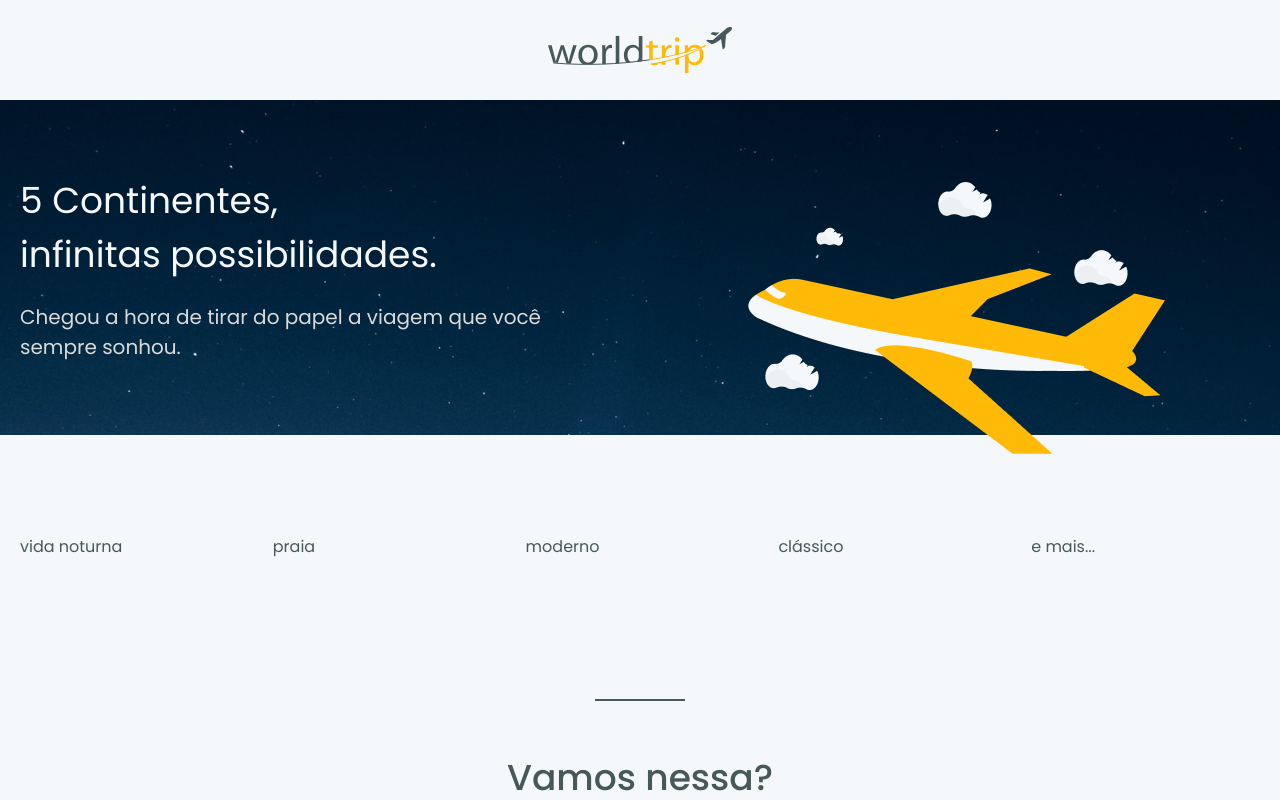
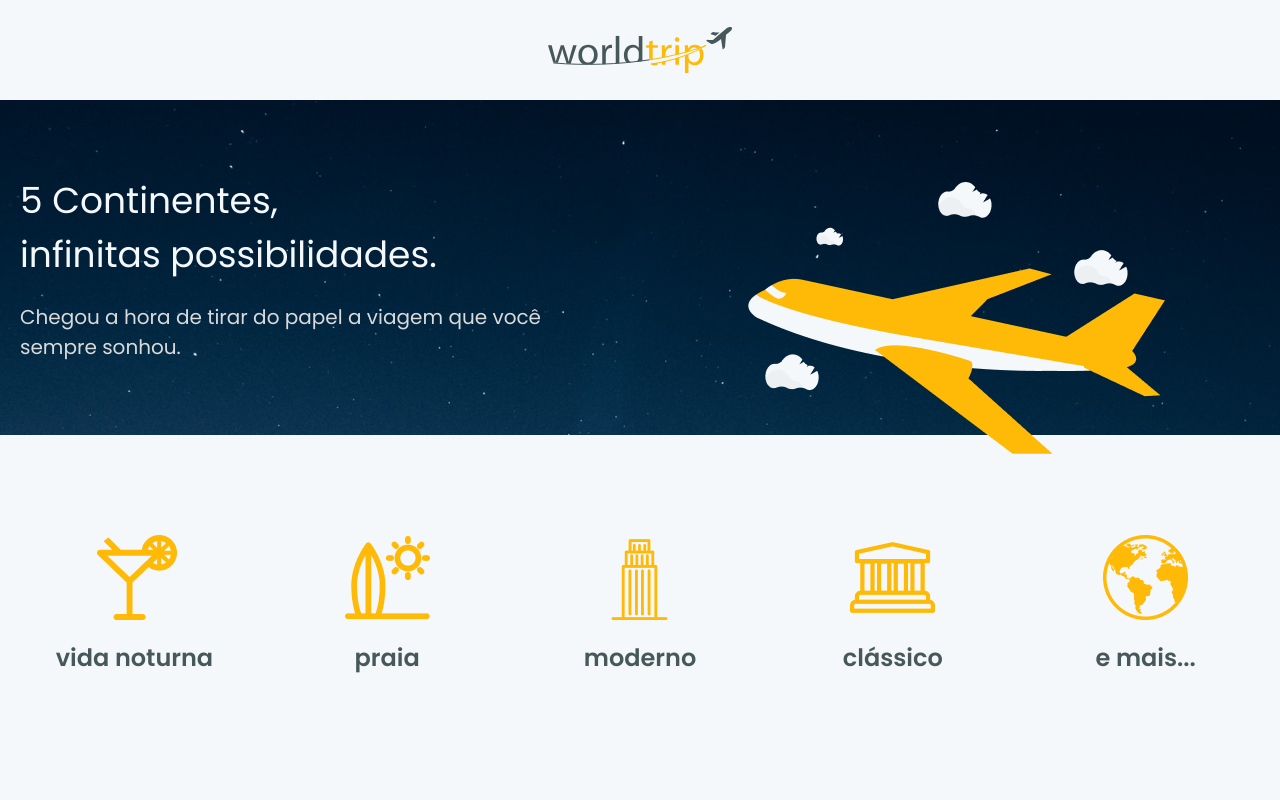
Before and after one commit to xKalleu/static-chakraui, a Next.js app: page / in a window 1280 px wide. Shown: the top 800 px of the page. Built offline with nearby package versions, Linux system fonts and the light colour scheme; some icons are missing.

Commit message:
add: create element props section travel

```diff
--- /dev/null
+++ b/src/components/Travel/Icons.tsx
@@ -0,0 +1,17 @@
+import { Text, Flex, Image } from '@chakra-ui/react';
+
+interface IconsProps {
+	children: string;
+	src: string;
+}
+
+export function Icons({ children, src }: IconsProps) {
+	return (
+		<Flex w="100%" align="center" justify="center" direction="column">
+			<Image src={src} alt={children} />
+			<Text fontWeight="600" color="gray.700" fontSize="24px" mt="20px">
+				{children}
+			</Text>
+		</Flex>
+	);
+}
```
